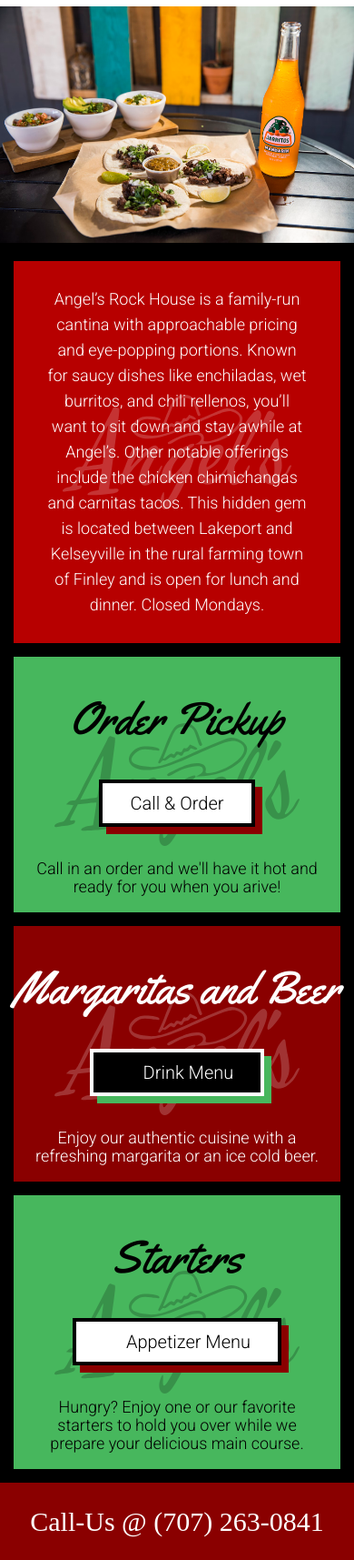
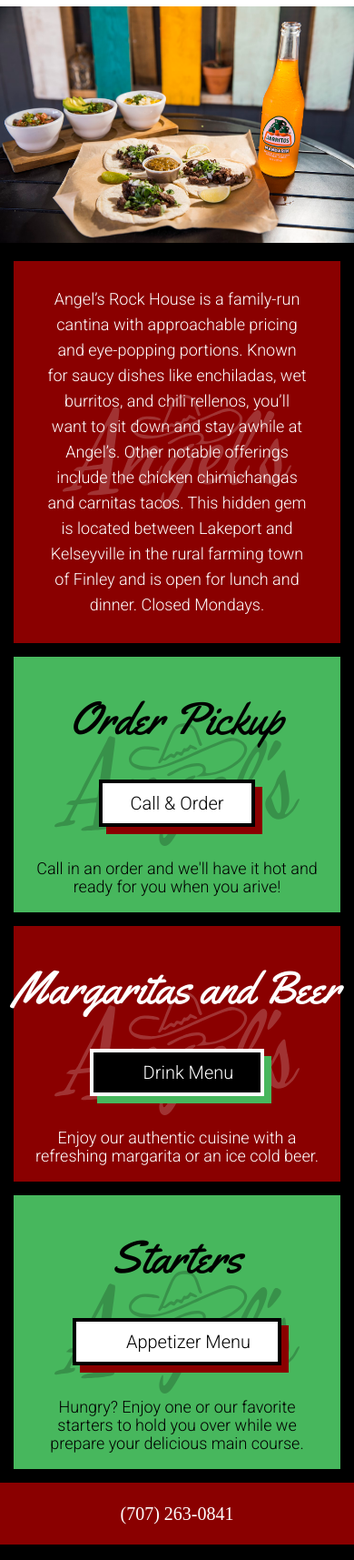
Before and after one commit to io-nector/angel-s_rock_house, a plain HTML site: page index.html in a window 390 px wide. Shown: the part 55-1770 px from the top of the page at 91% size. Drawn offline with nearby package versions, Linux system fonts and the light colour scheme; a script that the page names is missing.

Commit message:
mobile edit footer size per request

```diff
--- a/index.html
+++ b/index.html
@@ -257,7 +257,7 @@
     </div>
 
     <footer>
-        <a href="tel:7072630841">Call-Us @ (707) 263-0841 </a>
+        <a href="tel:7072630841">(707) 263-0841 </a>
     </footer>
 
     <script src="https://static.elfsight.com/platform/platform.js" data-use-service-core defer></script>
--- a/styles_mobile.scss
+++ b/styles_mobile.scss
@@ -51,8 +51,9 @@ $color_03:rgb(138, 0, 0);
 @mixin nav_links (
     // font color required
     $font_color:none,
+    $font_size:30px,
 ){
-    font-size: 30px;
+    font-size: $font_size;
     font-weight: normal;
 
     // padding-right: 2%;
@@ -302,7 +303,7 @@ header {
 
 .section_02 {
     @include block_setup($height:auto);
-    background-color:$color_02;
+    background-color:$color_03;
     position: relative;
 
     display: flex;
@@ -377,12 +378,12 @@ header {
 
 footer {
     width: 100%;
-    height: 10vh;
+    height: 8vh;
     background-color: $color_03;
     display: flex;
     justify-content: center;
     align-items: center;
 
-    @include nav_links($font_color:white);
+    @include nav_links($font_color:white, $font_size:20px);
     text-align: center;
 }
```
Also changed, not shown: styles_mobile.css.
